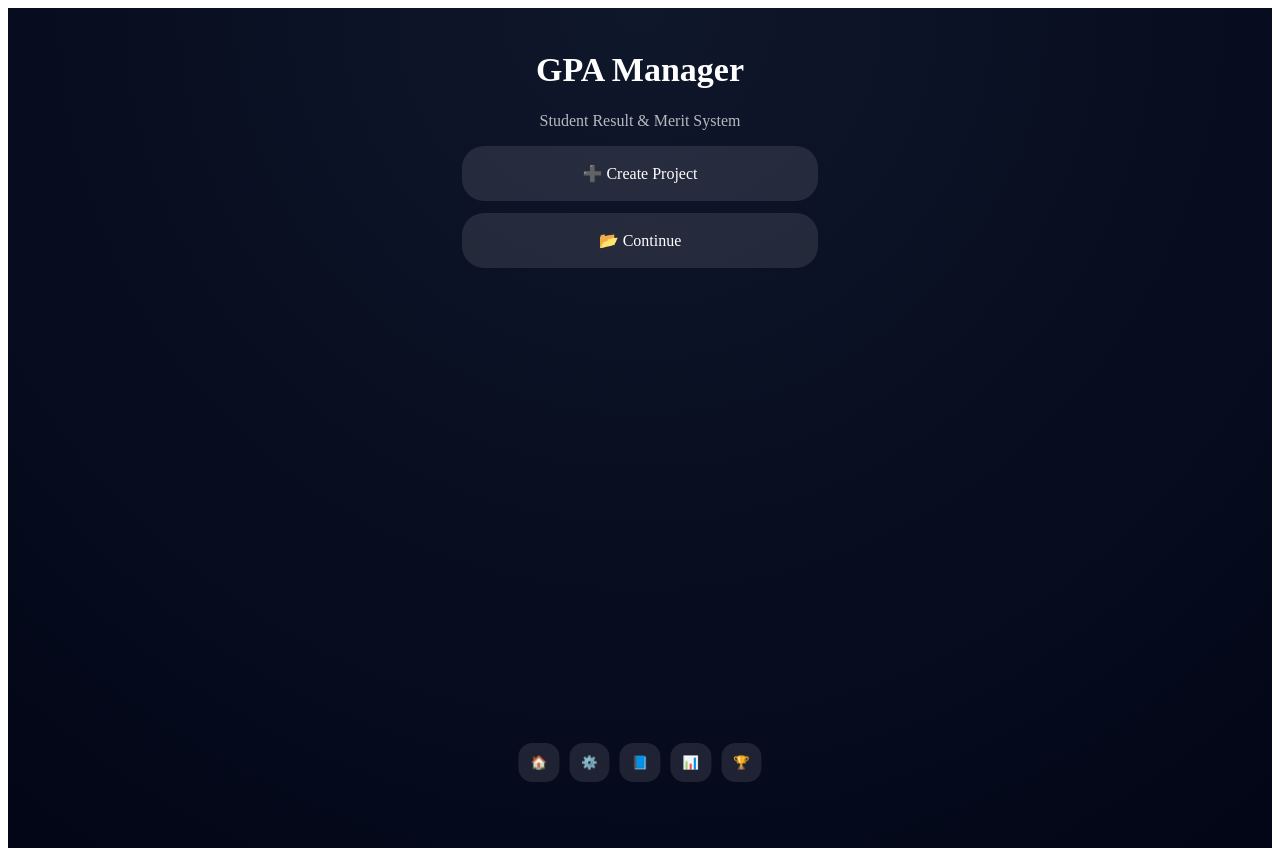
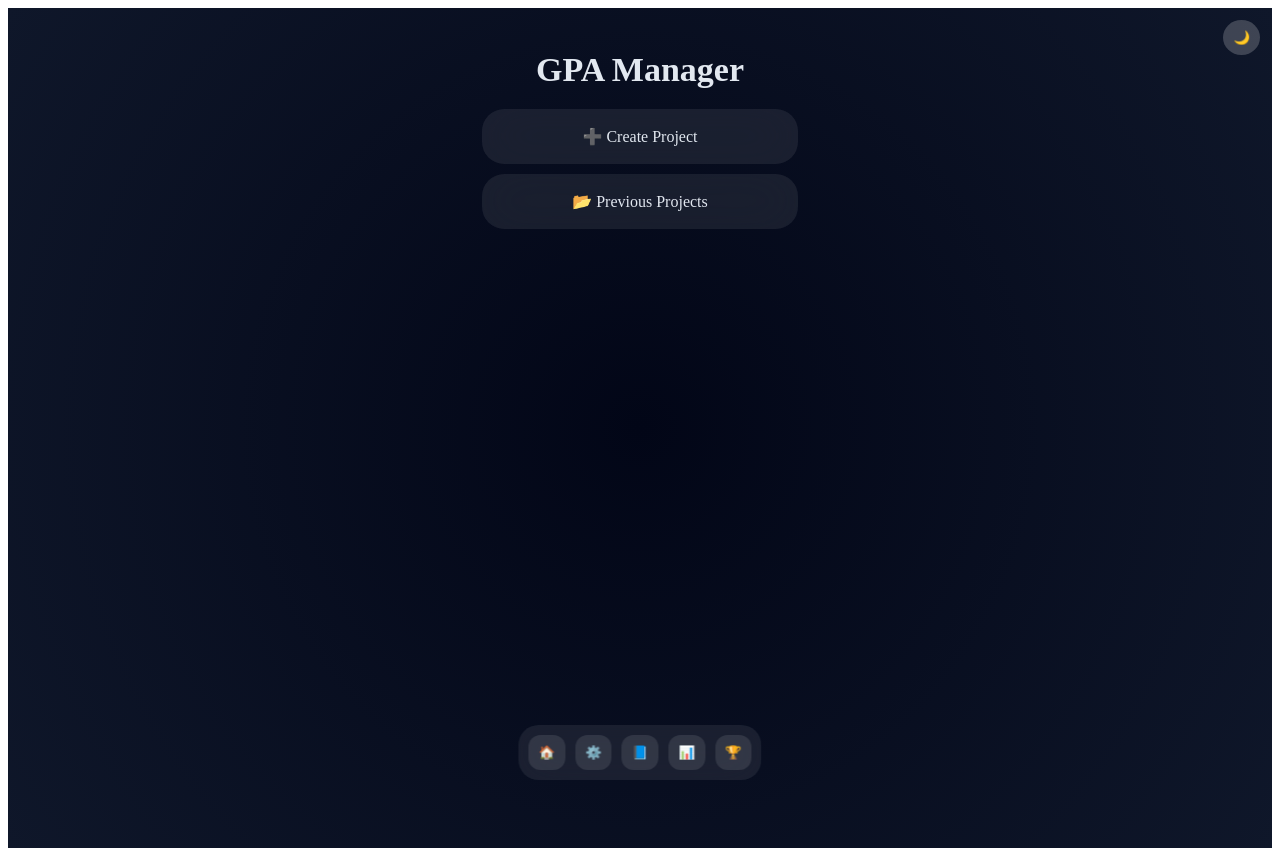
Before and after one commit to mustafaroshid99-cell/Calc-gpa, a Next.js app: page / in a window 1280 px wide. Built offline with nearby package versions, Linux system fonts and the light colour scheme.

Commit message:
Update page.js

```diff
--- a/app/page.js
+++ b/app/page.js
@@ -1,177 +1,139 @@
-"use client"; import { useEffect, useMemo, useState } from "react";
+"use client";
 
-export default function Home() { const [page, setPage] = useState("home"); const [anim, setAnim] = useState(false);
+import { useEffect, useState } from "react";
 
-const [examName, setExamName] = useState(""); const [subjectCount, setSubjectCount] = useState("");
+export default function Home() { const [page, setPage] = useState("home"); const [anim, setAnim] = useState(false); const [dark, setDark] = useState(true);
 
-const [students, setStudents] = useState([]);
+const [examName, setExamName] = useState(""); const [subjectCount, setSubjectCount] = useState(""); const [students, setStudents] = useState([]);
 
-const [name, setName] = useState(""); const [roll, setRoll] = useState(""); const [marks, setMarks] = useState([]);
+const [name, setName] = useState(""); const [roll, setRoll] = useState(""); const [marks, setMarks] = useState([]); const [viewStudent, setViewStudent] = useState(null); const [searchRoll, setSearchRoll] = useState("");
 
-const [viewStudent, setViewStudent] = useState(null); const [searchRoll, setSearchRoll] = useState("");
-
-useEffect(() => { const data = localStorage.getItem("students"); if (data) setStudents(JSON.parse(data)); }, []);
+// LOAD useEffect(() => { const s = localStorage.getItem("students"); if (s) setStudents(JSON.parse(s)); }, []);
 
 useEffect(() => { localStorage.setItem("students", JSON.stringify(students)); }, [students]);
 
-const ripple = (e) => { const btn = e.currentTarget; const circle = document.createElement("span"); const size = Math.max(btn.clientWidth, btn.clientHeight); const rect = btn.getBoundingClientRect();
+// NAVIGATION const go = (p) => { setAnim(true); setTimeout(() => { setPage(p); setAnim(false); }, 250); };
 
-circle.style.width = circle.style.height = size + "px";
-circle.style.left = e.clientX - rect.left - size / 2 + "px";
-circle.style.top = e.clientY - rect.top - size / 2 + "px";
-circle.className = "ripple";
+// GPA LOGIC const gp = (m) => (m >= 80 ? 5 : m >= 70 ? 4 : m >= 60 ? 3.5 : m >= 50 ? 3 : m >= 40 ? 2 : m >= 33 ? 1 : 0);
 
-const old = btn.querySelector(".ripple");
-if (old) old.remove();
-btn.appendChild(circle);
+const grade = (g) => (g === 5 ? "A+" : g >= 4 ? "A" : g >= 3.5 ? "A-" : g >= 3 ? "B" : g >= 2 ? "C" : g >= 1 ? "D" : "F");
 
-};
+const start = () => { if (!examName || !subjectCount) return alert("Fill setup"); setMarks(Array(Number(subjectCount)).fill("")); go("app"); };
 
-const go = (p) => { setAnim(true); setTimeout(() => { setPage(p); setAnim(false); }, 180); };
+const updateMark = (i, v) => { if (v === "") return; if (Number(v) > 100 || Number(v) < 0) return alert("0-100 only"); const c = [...marks]; c[i] = v; setMarks(c); };
 
-const gp = (m) => { if (m >= 80) return 5; if (m >= 70) return 4; if (m >= 60) return 3.5; if (m >= 50) return 3; if (m >= 40) return 2; if (m >= 33) return 1; return 0; };
-
-const lg = (g) => { if (g === 5) return "A+"; if (g >= 4) return "A"; if (g >= 3.5) return "A-"; if (g >= 3) return "B"; if (g >= 2) return "C"; if (g >= 1) return "D"; return "F"; };
-
-const start = () => { if (!examName || !subjectCount) return alert("Fill all fields"); setMarks(Array(Number(subjectCount)).fill("")); go("app"); };
-
-const updateMark = (i, v) => { const num = Number(v); if (num < 0 || num > 100) return; const copy = [...marks]; copy[i] = v; setMarks(copy); };
-
-const addStudent = () => { const nums = marks.map(Number); if (!name || !roll || nums.some((n) => isNaN(n))) return;
+const addStudent = () => { if (!name || !roll) return alert("Fill name & roll"); const nums = marks.map(Number); if (nums.some((m) => isNaN(m))) return alert("Fill marks");
 
 const total = nums.reduce((a, b) => a + b, 0);
 const fail = nums.some((m) => m < 33);
 const gpa = fail ? 0 : nums.reduce((a, b) => a + gp(b), 0) / nums.length;
 
-const obj = {
-  name,
-  roll: String(roll),
-  total,
-  gpa: +gpa.toFixed(2),
-  grade: lg(gpa),
-  status: fail ? "FAIL" : "PASS"
-};
+const obj = { name, roll, total, gpa: Number(gpa.toFixed(2)), grade: grade(gpa), status: fail ? "FAIL" : "PASS" };
 
-const exists = students.find((s) => s.roll === obj.roll);
+const idx = students.findIndex((s) => s.roll === roll);
 
-if (exists) {
-  const ok = confirm("Student exists. Update marks?");
-  if (!ok) return;
-  setStudents(students.map((s) => (s.roll === obj.roll ? obj : s)));
+if (idx !== -1) {
+  if (!confirm("Student exists. Update?") ) return;
+  const copy = [...students];
+  copy[idx] = obj;
+  setStudents(copy);
 } else {
   setStudents([...students, obj]);
 }
 
 setViewStudent(obj);
-setName("");
-setRoll("");
+setName(""); setRoll("");
 setMarks(Array(Number(subjectCount)).fill(""));
 
 };
 
-const search = () => { const s = students.find((x) => x.roll === String(searchRoll)); setViewStudent(s || null); };
+const search = () => { const s = students.find((x) => x.roll === searchRoll); setViewStudent(s || null); };
 
-const ranked = useMemo(() => { return [...students] .sort((a, b) => b.gpa - a.gpa || b.total - a.total || Number(a.roll) - Number(b.roll)) .map((s, i) => ({ ...s, merit: i + 1 })); }, [students]);
+const merit = [...students] .sort((a, b) => b.gpa - a.gpa || b.total - a.total || a.roll - b.roll) .map((s, i) => ({ ...s, rank: i + 1 }));
 
-const byRoll = useMemo(() => { return [...students].sort((a, b) => Number(a.roll) - Number(b.roll)); }, [students]);
+const summary = () => { const pass = students.filter((s) => s.status === "PASS").length; const fail = students.length - pass; const rate = ((pass / students.length) * 100 || 0).toFixed(2); return { pass, fail, rate }; };
 
-const passCount = students.filter((s) => s.status === "PASS").length; const failCount = students.filter((s) => s.status === "FAIL").length;
+// PDF EXPORT const exportPDF = () => { const content = merit.map(s => #${s.rank} ${s.name} (Roll ${s.roll}) GPA: ${s.gpa}).join("\n"); const blob = new Blob([content], { type: "text/plain" }); const url = URL.createObjectURL(blob); const a = document.createElement("a"); a.href = url; a.download = "merit-list.txt"; a.click(); };
 
-return ( <div style={styles.bg}>
+return ( <div style={dark ? styles.bgDark : styles.bgLight}>
 
-<style>{`
-    .ripple{position:absolute;border-radius:50%;transform:scale(0);animation:ripple .6s linear;background:rgba(255,255,255,.4)}
-    @keyframes ripple{to{transform:scale(4);opacity:0}}
+{/* THEME */}
+  <button onClick={() => setDark(!dark)} style={styles.themeBtn}>{dark ? "🌙" : "☀️"}</button>
 
-    .fade{animation:fade .25s ease}
-    @keyframes fade{from{opacity:.4;transform:translateY(10px)}to{opacity:1;transform:translateY(0)}}
-
-    input{width:100%;margin-top:8px;padding:10px;border-radius:12px;border:none;background:rgba(255,255,255,0.1);color:white;outline:none}
-  `}</style>
-
-  <div style={styles.nav}>
-    {["🏠","⚙️","📘","📊","🏆"].map((ic,i)=>(
-      <button key={i} type="button" style={styles.navBtn} onClick={(e)=>{ripple(e);go(["home","setup","app","summary","merit"][i]);}}>{ic}</button>
+  {/* NAV */}
+  <div style={styles.dock}>
+    {["home","setup","app","summary","merit"].map((p,i)=> (
+      <button key={i} onClick={()=>go(p)} style={styles.dockBtn}>{["🏠","⚙️","📘","📊","🏆"][i]}</button>
     ))}
   </div>
 
-  <div className={anim ? "fade" : ""}>
+  <div style={{
+    transform: anim ? "scale(0.95) translateY(25px)" : "scale(1)",
+    opacity: anim ? 0 : 1,
+    transition: "0.4s cubic-bezier(.4,2,.6,1)"
+  }}>
 
-    {/* HOME FIXED TITLE */}
     {page === "home" && (
       <div style={styles.center}>
         <h1 style={styles.title}>GPA Manager</h1>
-        <p style={{opacity:0.7}}>Student Result & Merit System</p>
-        <div style={styles.cardBtn} onClick={(e)=>{ripple(e);go("setup");}}>➕ Create Project</div>
-        <div style={styles.cardBtn} onClick={(e)=>{ripple(e);go("app");}}>📂 Continue</div>
+        <div style={styles.bigCard} onClick={()=>go("setup")}>➕ Create Project</div>
+        <div style={styles.bigCard} onClick={()=>go("app")}>📂 Previous Projects</div>
       </div>
     )}
 
-    {/* APP WITH GREEN/RED FIX */}
+    {page === "setup" && (
+      <div style={styles.card}>
+        <h2>Setup</h2>
+        <input placeholder="Exam" value={examName} onChange={(e)=>setExamName(e.target.value)} />
+        <input placeholder="Subjects" value={subjectCount} onChange={(e)=>setSubjectCount(e.target.value)} />
+        <button style={styles.primary} onClick={start}>Start</button>
+      </div>
+    )}
+
     {page === "app" && (
       <div style={styles.card}>
-        <h2>{examName}</h2>
+        <h2>{examName || "Class"}</h2>
 
-        <input placeholder="Name" value={name} onChange={e=>setName(e.target.value)} />
-        <input placeholder="Roll" value={roll} onChange={e=>setRoll(e.target.value)} />
+        <input placeholder="Name" value={name} onChange={(e)=>setName(e.target.value)} />
+        <input placeholder="Roll" value={roll} onChange={(e)=>setRoll(e.target.value)} />
 
         {marks.map((m,i)=>(
-          <input key={i} type="number" value={m} placeholder={`Sub ${i+1}`} onChange={e=>updateMark(i,e.target.value)} />
+          <input key={i} type="number" value={m} placeholder={`Sub ${i+1}`} onChange={(e)=>updateMark(i,e.target.value)} />
         ))}
 
-        <button type="button" style={styles.primary} onClick={(e)=>{ripple(e);addStudent();}}>Add Student</button>
+        <button style={styles.primary} onClick={addStudent}>➕ Add</button>
 
-        <input placeholder="Search Roll" value={searchRoll} onChange={e=>setSearchRoll(e.target.value)} />
-        <button type="button" style={styles.secondary} onClick={(e)=>{ripple(e);search();}}>Search</button>
+        <input placeholder="Search Roll" value={searchRoll} onChange={(e)=>setSearchRoll(e.target.value)} />
+        <button style={styles.secondary} onClick={search}>🔍</button>
 
         {viewStudent && (
-          <div style={{
-            ...styles.result,
-            border: viewStudent.status === "PASS" ? "1px solid #22c55e" : "1px solid #ef4444"
-          }}>
+          <div style={{...styles.result, borderLeft: viewStudent.status==="PASS"?"4px solid #22c55e":"4px solid #ef4444"}}>
             <h3>{viewStudent.name}</h3>
             <p>Roll: {viewStudent.roll}</p>
             <p>Total: {viewStudent.total}</p>
             <p>GPA: {viewStudent.gpa}</p>
-            <p style={{color:viewStudent.status==="PASS"?"#22c55e":"#ef4444"}}>
-              {viewStudent.grade} ({viewStudent.status})
-            </p>
+            <p>{viewStudent.grade} ({viewStudent.status})</p>
           </div>
         )}
       </div>
     )}
 
-    {/* SUMMARY CLEAN */}
     {page === "summary" && (
       <div style={styles.card}>
         <h2>Summary</h2>
-        <p style={{color:"#22c55e"}}>PASS: {passCount}</p>
-        <p style={{color:"#ef4444"}}>FAIL: {failCount}</p>
+        <p>Pass: {summary().pass}</p>
+        <p>Fail: {summary().fail}</p>
+        <p>Rate: {summary().rate}%</p>
       </div>
     )}
 
-    {/* MERIT unchanged logic */}
     {page === "merit" && (
       <div style={styles.card}>
-        <h2>Merit Table</h2>
-
-        <div style={styles.tableHead}>
-          <span>Name</span><span>Roll</span><span>Merit</span><span>Total</span><span>GPA</span><span>LG</span>
-        </div>
-
-        {byRoll.map((s)=>{
-          const m = ranked.find(r=>r.roll===s.roll)?.merit;
-          return (
-            <div key={s.roll} style={styles.tableRow}>
-              <span>{s.name}</span>
-              <span>{s.roll}</span>
-              <span>{m}</span>
-              <span>{s.total}</span>
-              <span>{s.gpa}</span>
-              <span>{s.grade}</span>
-            </div>
-          );
-        })}
+        <h2>Merit</h2>
+        <button style={styles.primary} onClick={exportPDF}>📄 Export</button>
+        {merit.map((s)=> (
+          <div key={s.roll} style={styles.row}>#{s.rank} {s.name} ({s.roll})</div>
+        ))}
       </div>
     )}
 
@@ -180,18 +142,24 @@ return ( <div style={styles.bg}>
 
 ); }
 
-const styles = { bg:{minHeight:"100vh",padding:20,background:"radial-gradient(circle at top,#0f172a,#020617)",color:"white"}, center:{textAlign:"center"}, title:{fontSize:34,fontWeight:"bold"},
+const styles = { bgDark:{minHeight:"100vh",padding:20,background:"radial-gradient(circle,#020617,#0f172a)",color:"#e2e8f0"}, bgLight:{minHeight:"100vh",padding:20,background:"#f1f5f9",color:"#020617"},
 
-card:{padding:20,borderRadius:24,background:"rgba(255,255,255,0.08)",backdropFilter:"blur(20px)"},
+title:{fontSize:34,fontWeight:"bold",marginBottom:20}, center:{textAlign:"center"},
 
-cardBtn:{margin:"12px auto",padding:18,maxWidth:320,borderRadius:22,background:"rgba(255,255,255,0.1)"},
+bigCard:{margin:"10px auto",padding:18,maxWidth:280,borderRadius:22,background:"rgba(255,255,255,0.08)",backdropFilter:"blur(25px)",cursor:"pointer",transition:"0.25s"},
 
-primary:{marginTop:10,padding:12,borderRadius:14,border:"none",background:"linear-gradient(135deg,#6366f1,#3b82f6)",color:"white"},
+card:{padding:20,borderRadius:22,background:"rgba(255,255,255,0.08)",backdropFilter:"blur(25px)",boxShadow:"0 10px 30px rgba(0,0,0,0.2)"},
 
-secondary:{marginTop:10,padding:12,borderRadius:14,border:"1px solid #94a3b8",background:"transparent",color:"white"},
+primary:{marginTop:10,padding:12,borderRadius:14,border:"none",background:"linear-gradient(135deg,#3b82f6,#22c55e)",color:"white"},
 
-result:{marginTop:12,padding:14,borderRadius:14,background:"rgba(59,130,246,0.2)"},
+secondary:{marginTop:10,padding:12,borderRadius:14,border:"1px solid #94a3b8",background:"transparent"},
 
-nav:{position:"fixed",bottom:18,left:"50%",transform:"translateX(-50%)",display:"flex",gap:10}, navBtn:{padding:12,borderRadius:14,border:"none",background:"rgba(255,255,255,0.1)",color:"white",position:"relative",overflow:"hidden"},
+result:{marginTop:12,padding:14,borderRadius:16,background:"rgba(59,130,246,0.15)"},
 
-tableHead:{display:"grid",gridTemplateColumns:"repeat(6,1fr)",marginTop:10,fontWeight:"bold"}, tableRow:{display:"grid",gridTemplateColumns:"repeat(6,1fr)",marginTop:6,padding:8,borderRadius:10,background:"rgba(255,255,255,0.08)"} };
+dock:{position:"fixed",bottom:20,left:"50%",transform:"translateX(-50%)",display:"flex",gap:10,padding:10,borderRadius:20,background:"rgba(255,255,255,0.08)",backdropFilter:"blur(20px)"},
+
+dockBtn:{padding:10,borderRadius:12,border:"none",background:"rgba(255,255,255,0.1)"},
+
+row:{marginTop:8,padding:10,borderRadius:12,background:"rgba(255,255,255,0.08)",transition:"0.2s"},
+
+themeBtn:{position:"fixed",top:20,right:20,padding:10,borderRadius:"50%",border:"none",background:"rgba(255,255,255,0.2)"} };
```
